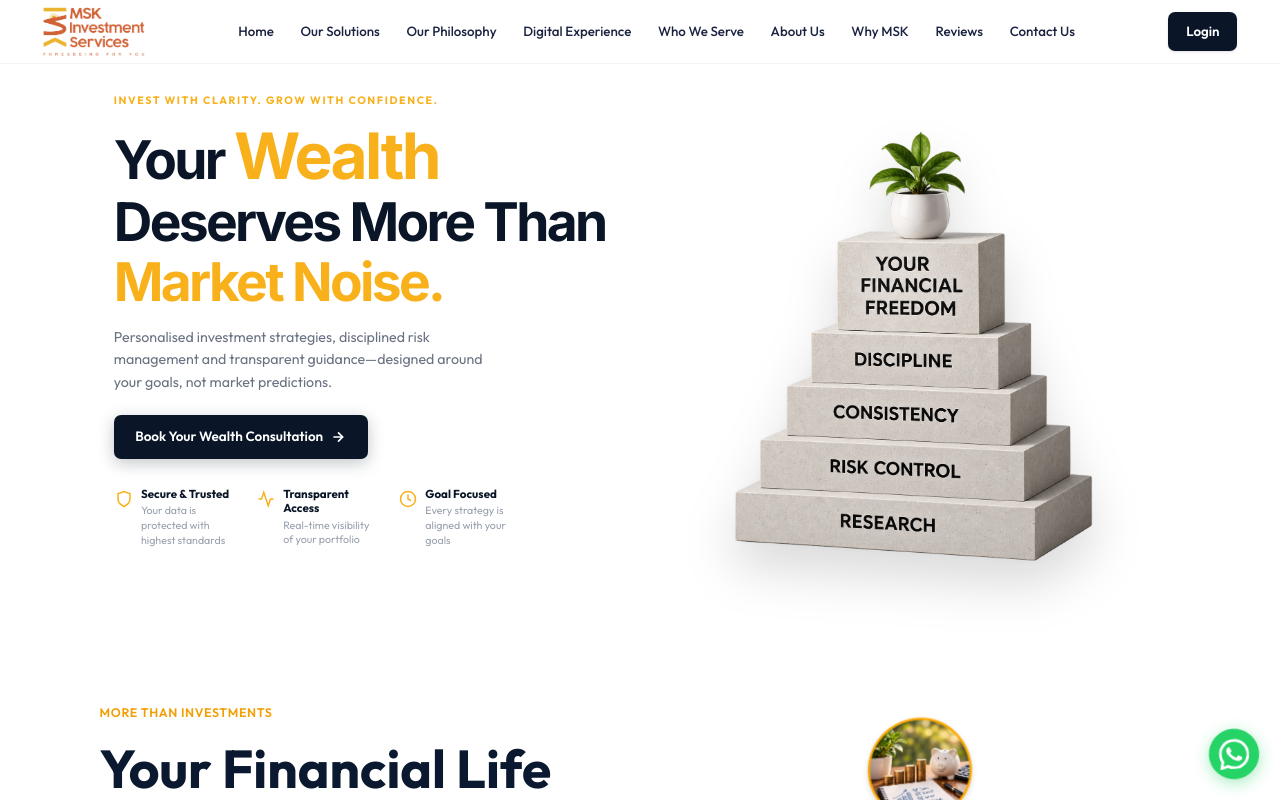
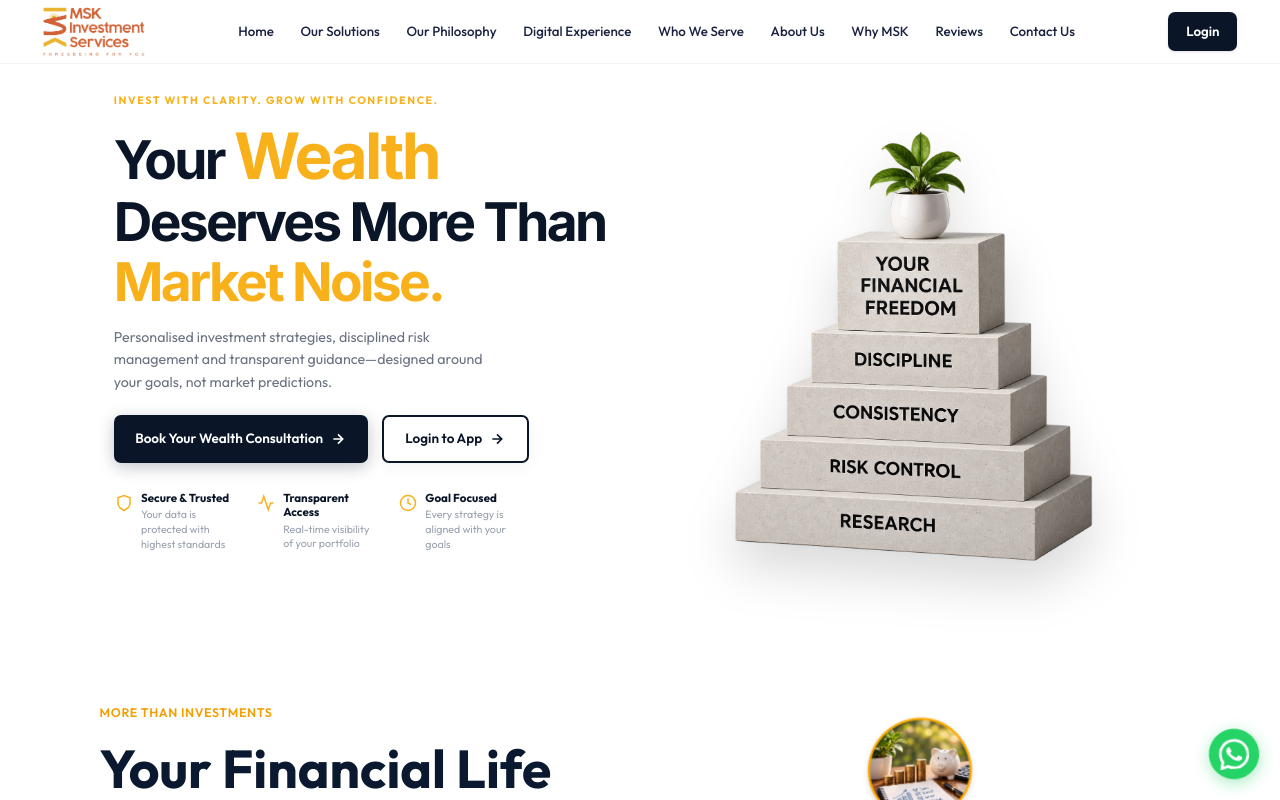
Before and after one commit to i-am-nazmul/msk-web, a Next.js app: page / in a window 1280 px wide. Shown: the top 800 px of the page. Built offline with nearby package versions, Linux system fonts and the light colour scheme; a web font is replaced by a local one.

Commit message:
fix hero9 layout: extract text block below image on all screens

```diff
--- a/components/Hero.tsx
+++ b/components/Hero.tsx
@@ -101,6 +101,26 @@ export default function Hero() {
                 <path d="M5 12h14M12 5l7 7-7 7" />
               </svg>
             </button>
+            <a
+              href="https://msk.investwell.app/app/#/login"
+              target="_blank"
+              rel="noopener noreferrer"
+              className="group inline-flex items-center gap-2 bg-white text-[var(--color-navy)] border-2 border-[var(--color-navy)] text-[0.95rem] font-semibold px-6 py-3 rounded-lg shadow-[0_4px_16px_rgba(10,22,40,0.05)] hover:bg-[var(--color-navy)] hover:text-white hover:-translate-y-0.5 hover:shadow-[0_8px_24px_rgba(10,22,40,0.15)] active:translate-y-0 transition-all duration-200 cursor-pointer"
+            >
+              Login to App
+              <svg
+                width="16"
+                height="16"
+                viewBox="0 0 24 24"
+                fill="none"
+                stroke="currentColor"
+                strokeWidth="2.5"
+                className="group-hover:translate-x-0.5 transition-transform duration-200"
+                aria-hidden="true"
+              >
+                <path d="M5 12h14M12 5l7 7-7 7" />
+              </svg>
+            </a>
 
 
           </div>
--- a/components/Hero9.tsx
+++ b/components/Hero9.tsx
@@ -91,7 +91,6 @@ const Hero9 = () => {
             <span className="text-black">around you is different.</span>
           </motion.h3>
         </div>
-
         <section id="why-msk" className="w-full relative h-[20rem] sm:h-[24rem] lg:h-auto lg:py-20 overflow-hidden bg-[#F9FAFB] rounded-[2.5rem] lg:rounded-[4rem] shadow-xl">
           {/* Background Image */}
           <div className="absolute inset-0">
@@ -126,28 +125,16 @@ const Hero9 = () => {
                     <br />
                     <span className="text-black">around you is different.</span>
                   </motion.h2>
-
-                  <motion.p
-                    className="text-right text-black/90 text-xl leading-relaxed max-w-[21rem] mb-8 font-medium drop-shadow-sm ml-auto"
-                    initial={{ opacity: 0, y: 20 }}
-                    whileInView={{ opacity: 1, y: 0 }}
-                    viewport={{ once: true }}
-                    transition={{ duration: 0.6, delay: 0.2 }}
-                  >
-                    At MSK, we go beyond products and transactions. We take the
-                    time to understand your goals, build a personalised strategy,
-                    and stay with you at every step of your financial journey.
-                  </motion.p>
                 </div>
               </div>
             </div>
           </div>
         </section>
 
-        {/* ── Mobile-Only Paragraph (Below Image) ── */}
-        <div className="lg:hidden text-center mt-8 px-4">
+        {/* Text Below the Image Section (Paragraph & Script Text) */}
+        <div className="text-center mt-8 px-4">
           <motion.p
-            className="text-black/90 text-sm sm:text-base leading-relaxed max-w-md mx-auto font-medium"
+            className="text-black/90 text-sm sm:text-base lg:text-lg leading-relaxed max-w-3xl mx-auto font-medium mb-8"
             initial={{ opacity: 0, y: 20 }}
             whileInView={{ opacity: 1, y: 0 }}
             viewport={{ once: true }}
@@ -159,7 +146,6 @@ const Hero9 = () => {
           </motion.p>
         </div>
 
-        {/* Text Below the Image Section */}
         <motion.div
           className="mt-12 text-center"
           initial={{ opacity: 0, y: 30 }}
```
